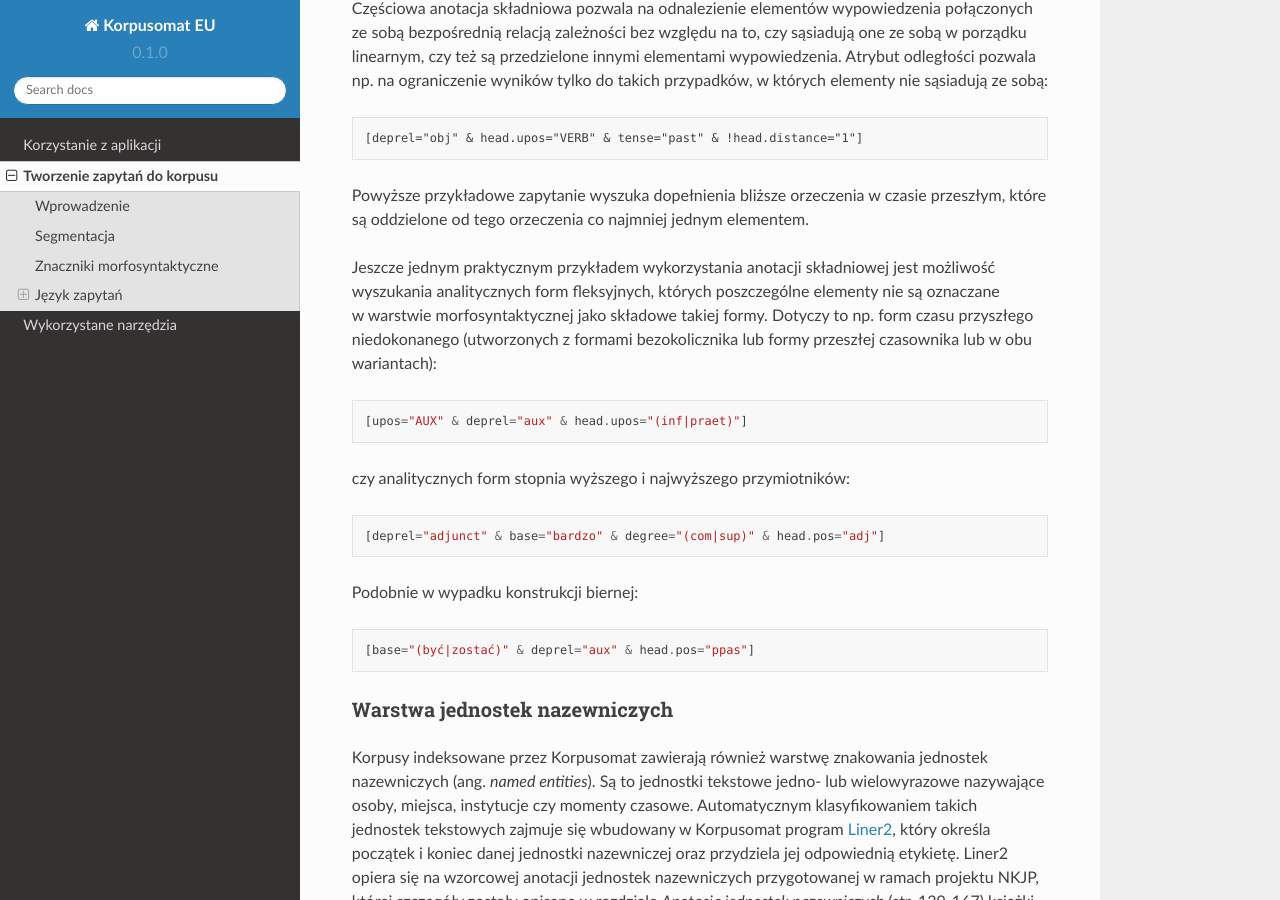
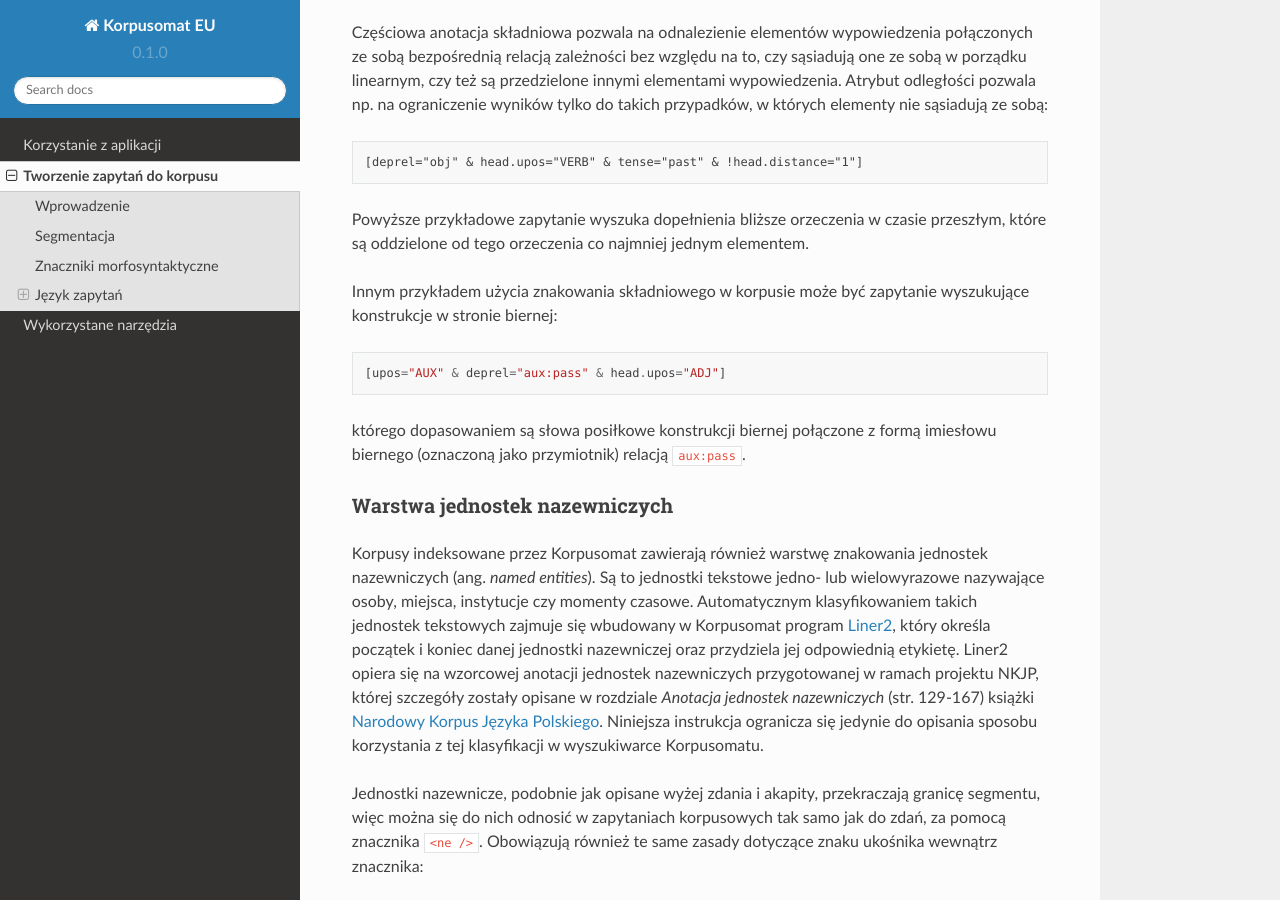
Before and after one commit to ipipan/korpusomat-eu-docs, a Sphinx documentation site: the page built from docs/source/mtas.rst, in a window 1280 px wide and 900 px high, scrolled down 12443 px. Built offline with Sphinx 7.4.7 and the Read the Docs theme 2.0.0, drawn with Linux system fonts in a browser that asks for light colours; some of the changed text lies outside the part shown.

Commit message:
Update mtas.rst

```diff
--- a/docs/source/mtas.rst
+++ b/docs/source/mtas.rst
@@ -669,28 +668,13 @@ Powyższe przykładowe zapytanie wyszuka dopełnienia bliższe orzeczenia
 w czasie przeszłym, które są oddzielone od tego orzeczenia co najmniej
 jednym elementem.
 
-Jeszcze jednym praktycznym przykładem wykorzystania anotacji składniowej
-jest możliwość wyszukania analitycznych form fleksyjnych, których
-poszczególne elementy nie są oznaczane w warstwie morfosyntaktycznej
-jako składowe takiej formy. Dotyczy to np. form czasu przyszłego
-niedokonanego (utworzonych z formami bezokolicznika lub formy przeszłej czasownika
-lub w obu wariantach):
+Innym przykładem użycia znakowania składniowego w korpusie może być zapytanie wyszukujące konstrukcje w stronie biernej:
 
 ::
 
-   [upos="AUX" & deprel="aux" & head.upos="(inf|praet)"]
+   [upos="AUX" & deprel="aux:pass" & head.upos="ADJ"]
 
-czy analitycznych form stopnia wyższego i najwyższego przymiotników:
-
-::
-
-   [deprel="adjunct" & base="bardzo" & degree="(com|sup)" & head.pos="adj"]
-
-Podobnie w wypadku konstrukcji biernej:
-
-::
-
-   [base="(być|zostać)" & deprel="aux" & head.pos="ppas"]
+którego dopasowaniem są słowa posiłkowe konstrukcji biernej połączone z formą imiesłowu biernego (oznaczoną jako przymiotnik) relacją ``aux:pass``.
 
 Warstwa jednostek nazewniczych
 ------------------------------
```
Also changed, not shown: other parts of docs/source/mtas.rst (+1 -2 lines).
